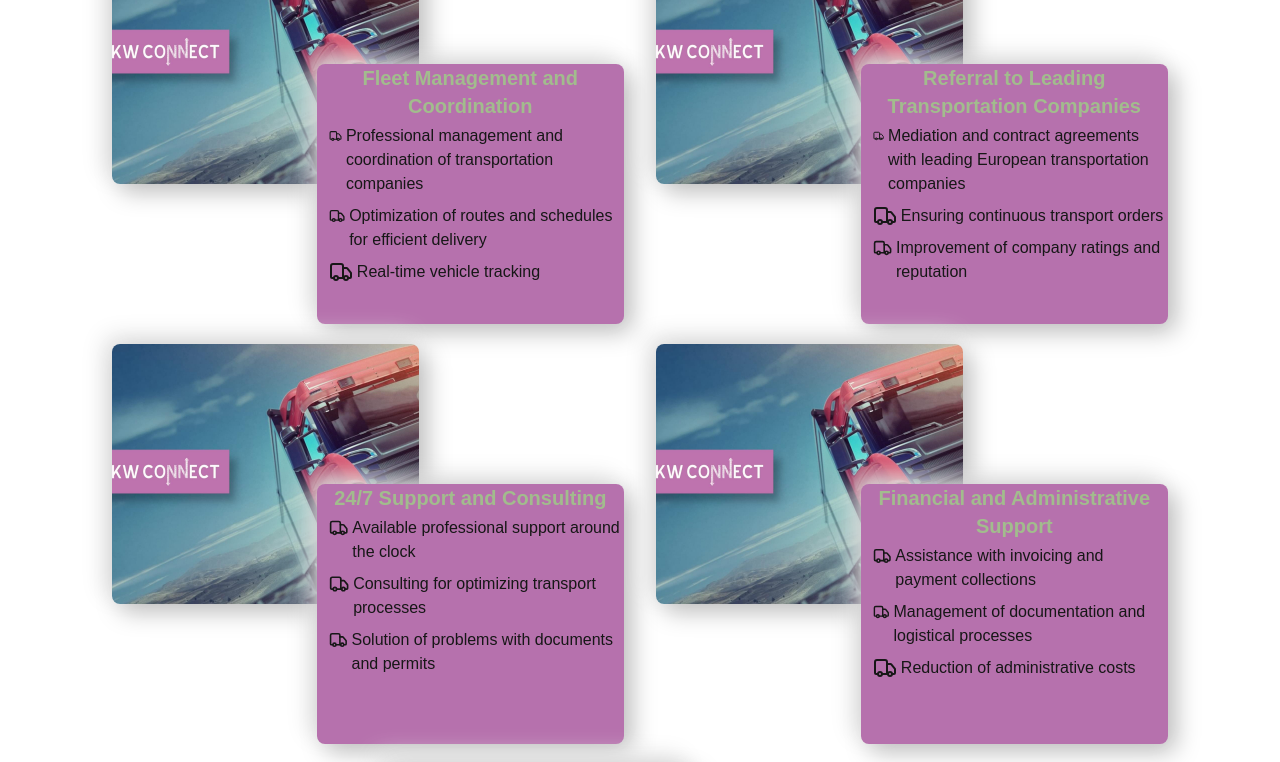
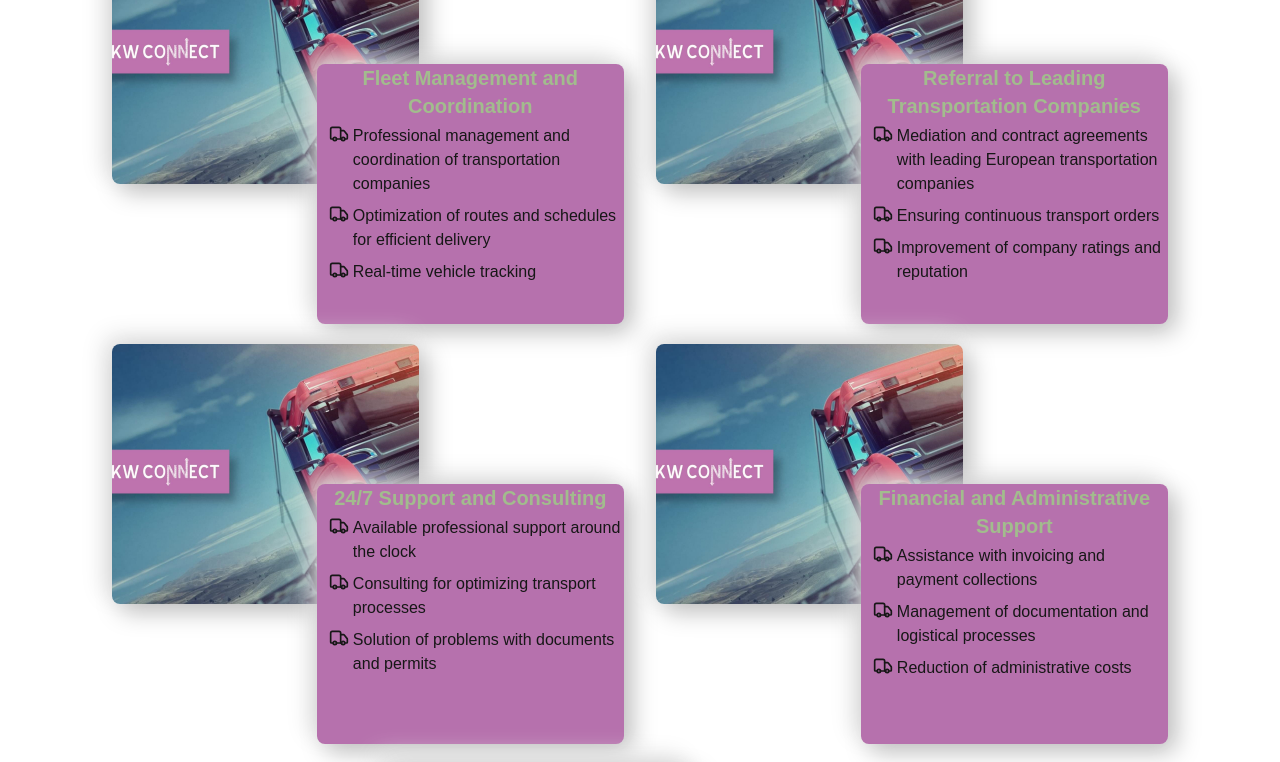
Before and after one commit to LuJian2024/logistics, a Next.js app: page / in a window 1280 px wide. Shown: the part 1240-2002 px from the top of the page. Built offline with nearby package versions, Linux system fonts and the light colour scheme.

Commit message:
Add Truck icon to service descriptions in ServiceCard component

```diff
--- a/src/app/components/ServiceCard/ServiceCard.tsx
+++ b/src/app/components/ServiceCard/ServiceCard.tsx
@@ -24,7 +24,7 @@ const ServiceCard = ({ name, description }: ServiceCardProps) => {
                 <h2 className="md:text-xl font-bold text-[#A2BC8D] text-center">{name}</h2>
                 <div className="flex flex-col">
                     {description.map((el, index) => (
-                        <div className={serviceListElement} key={index}><Truck/>{el}</div>
+                        <div className={serviceListElement} key={index}><Truck className="w-5 h-5 flex-shrink-0"/>{el}</div>
                     ))}
                 </div>
                 </div>
```
